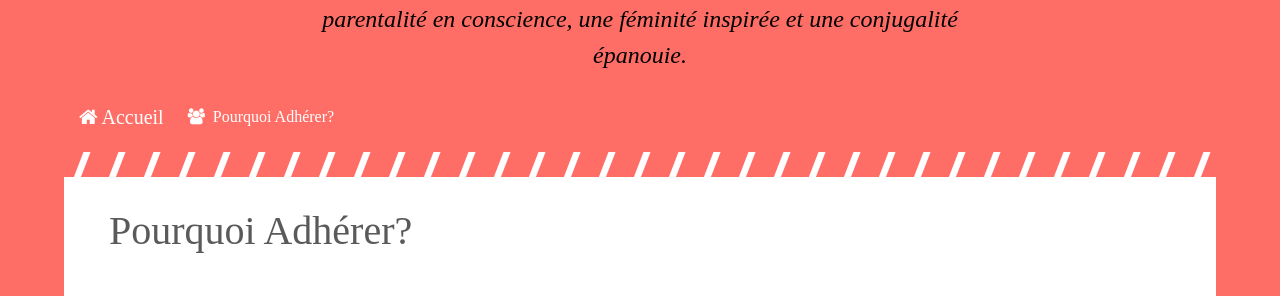
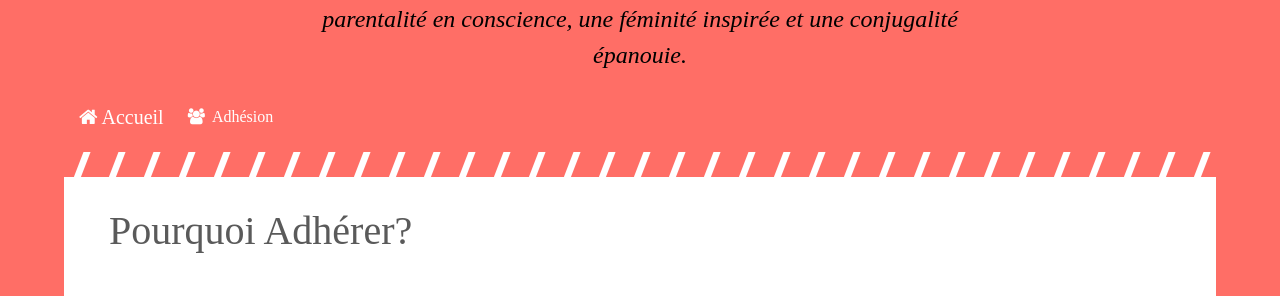
Before and after one commit to julien66/Mater-Happy, a Jekyll site: the page built from adhesion.md, in a window 1280 px wide. Shown: the part 179-475 px from the top of the page. Built offline with Jekyll 4.4.1, drawn with Linux system fonts in a browser that asks for light colours; some web fonts are replaced.

Commit message:
Changement Titre / Titre de menu

```diff
--- a/_includes/header.html
+++ b/_includes/header.html
@@ -22,7 +22,7 @@
                 {%- if my_page.icon -%}
                   <i class="fa fa-{{ my_page.icon | escape }}"></i>
                 {%- endif -%}
-                &nbsp; {{ my_page.title | escape }}</a>
+                &nbsp; {{ my_page.menuTitle | escape }}</a>
             </li>
             {%- endif -%}
           {% endfor -%}
--- a/adhesion.md
+++ b/adhesion.md
@@ -1,6 +1,7 @@
 ---
 layout: page
 title: Pourquoi Adhérer?
+menuTitle : Adhésion
 icon : users
 ---
 <div class="row">
```
